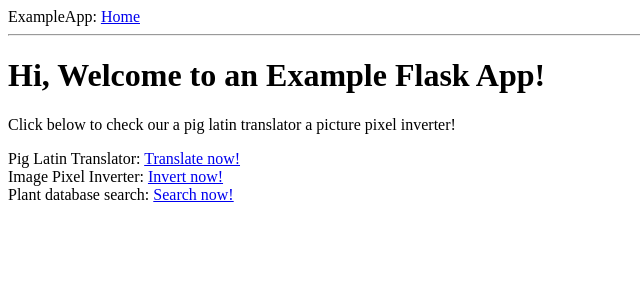
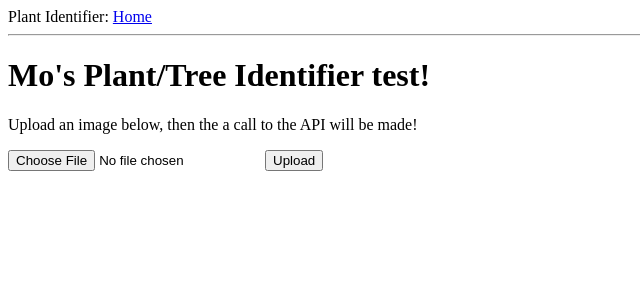
Before and after one commit to mokyn/FlaskAppStarter, a Flask app: page / in a window 1280 px wide. Shown: the top 300 px of the page, without its empty margins (0-640 px from the left). Run offline with Flask 2, Linux system fonts and the light colour scheme.

Commit message:
Plant Identifier V1!

```diff
--- a/app/routes.py
+++ b/app/routes.py
@@ -9,7 +9,6 @@ import os
 from werkzeug.utils import secure_filename
 from werkzeug.datastructures import  FileStorage
 
-from app import piglatin
 from app import plantsearch
 
 try:
@@ -18,20 +17,50 @@ try:
 except:
     print("Make sure to pip install Pillow")
 
+import base64
+import requests
+your_api_key = "GbOWe16RYiNsCsotfeAhO0l5zBx8bTEOdK74LXF8IrdHTywmxC"
+
 # Home page, renders the index.html template
-@app.route('/index')
-@app.route('/')
+@app.route('/index',methods=['GET','POST'])
+@app.route('/',methods=['GET','POST'])
 def index():
+    if request.method == 'POST':
+        # check if the post request has the file part
+        if 'file' not in request.files:
+            flash('No file part')
+            return redirect(request.url)
+        file = request.files['file']
+        # If user does not select file, browser also
+        # submit an empty part without filename
+        if file.filename == '':
+            flash('No selected file')
+            return redirect(request.url)
+        # if the image is valid, do the following
+        if file and allowed_file(file.filename):
+            filename = secure_filename(file.filename)
+            # Create a path to the image in the upload folder, save the upload
+            # file to this path
+            save_old=(os.path.join(app.config['UPLOAD_FOLDER'], filename))
+            remember = filename
+            file.save(save_old)
+            with open(save_old, "rb") as file:
+                images = [base64.b64encode(file.read()).decode("ascii")]
+            json_data = {
+            "images": images,
+            "modifiers": ["similar_images"],
+            "plant_details": ["common_names", "url", "wiki_description", "taxonomy"]
+}
+            response = requests.post(
+                "https://api.plant.id/v2/identify",
+                json=json_data,
+                headers={
+                    "Content-Type": "application/json",
+                    "Api-Key": your_api_key
+                }).json()
+            rt = render_template('apiResults.html', data=response["suggestions"], filename=remember)
+            return rt
     return render_template('index.html', title='Home')
-
-# Pig latin page, when we click translate, moves to text result page
-@app.route('/text',methods=['GET','POST'])
-def text():
-    if request.method == 'POST':
-        old_text = request.form['text']
-        new_text = piglatin.pig_translate(old_text)
-        return render_template('textResults.html', old_text=old_text, new_text=new_text)
-    return render_template('text.html', title='Home')
 
 @app.route('/plantsearch',methods=['GET','POST'])
 def search():
@@ -51,38 +80,6 @@ def search():
 def get_file(filename):
     return send_from_directory('static',filename)
 
-# Image uploading page,
-@app.route('/image', methods=['GET', 'POST'])
-def upload_file():
-    if request.method == 'POST':
-        # check if the post request has the file part
-        if 'file' not in request.files:
-            flash('No file part')
-            return redirect(request.url)
-        file = request.files['file']
-        # If user does not select file, browser also
-        # submit an empty part without filename
-        if file.filename == '':
-            flash('No selected file')
-            return redirect(request.url)
-        # if the image is valid, do the following
-        if file and allowed_file(file.filename):
-            filename = secure_filename(file.filename)
-            # Create a path to the image in the upload folder, save the upload
-            # file to this path
-            save_old=(os.path.join(app.config['UPLOAD_FOLDER'], filename))
-            file.save(save_old)
-            # Take the image, make a new one that is inverted
-            img = Image.open(save_old)
-            rbg_img = img.convert('RGB')
-            inverted_image = PIL.ImageOps.invert(rbg_img)
-            save_new=(os.path.join(app.config['UPLOAD_FOLDER'], 'new_'+filename))
-            inverted_image.save(save_new)
-            # Render template with inverted picture
-            rt = render_template('imageResults.html', filename='new_'+filename)
-            return rt
-    return render_template('image.html')
-
 # allowed image types
 ALLOWED_EXTENSIONS = set(['png', 'jpg', 'jpeg'])
 app.config['ALLOWED_EXTENSIONS']=ALLOWED_EXTENSIONS
--- a/app/templates/base.html
+++ b/app/templates/base.html
@@ -1,13 +1,13 @@
 <html>
     <head>
       {% if title %}
-      <title>{{ title }} - ExampleApp</title>
+      <title>{{ title }} - Plant Identifier</title>
       {% else %}
-      <title>Welcome to ExampleApp</title>
+      <title>Welcome to Mo's Plant Identifier (with plant.id)</title>
       {% endif %}
     </head>
     <body>
-        <div>ExampleApp: <a href="/index">Home</a></div>
+        <div>Plant Identifier: <a href="/index">Home</a></div>
         <hr>
         {% block content %}{% endblock %}
     </body>
--- a/app/templates/index.html
+++ b/app/templates/index.html
@@ -1,10 +1,10 @@
 {% extends "base.html" %}
 
 {% block content %}
-    <h1>Hi, Welcome to an Example Flask App!</h1>
-    <div><p>Click below to check our a pig latin translator
-        a picture pixel inverter!</p></div>
-    <div>Pig Latin Translator: <a href="/text">Translate now!</a></div>
-    <div>Image Pixel Inverter: <a href="/image">Invert now!</a></div>
-    <div>Plant database search: <a href="/plantsearch">Search now!</a></div>
+    <h1>Mo's Plant/Tree Identifier test!</h1>
+    <p>Upload an image below, then the a call to the API will be made!</p>
+    <form method=post enctype=multipart/form-data>
+        <input type=file name=file>
+        <input type=submit value=Upload>
+      </form>
 {% endblock %}
```
Also changed, not shown: app/piglatin.py (deleted, +0 -36 lines), app/templates/apiresults.html (added, +14 -0 lines), app/templates/image.html (deleted, +0 -11 lines), app/templates/imageResults.html (deleted, +0 -12 lines), app/templates/search.html (deleted, +0 -10 lines), app/templates/text.html (deleted, +0 -10 lines), app/templates/textResults.html (deleted, +0 -8 lines), app/static/map.png (deleted), app/static/mapletree.jpg (added), app/static/new_map.png (deleted), app/static/virginiapine.jpg (added), app/static/willowtree.jpg (added).
